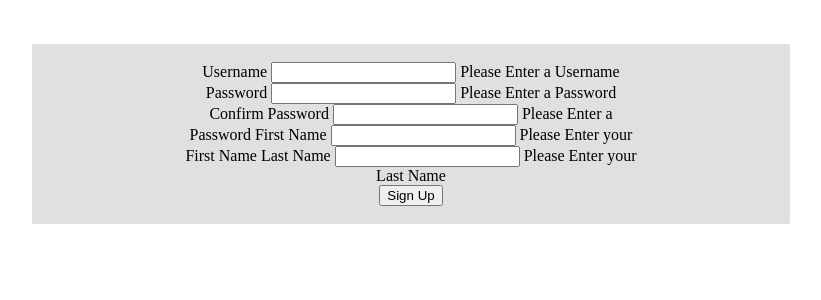
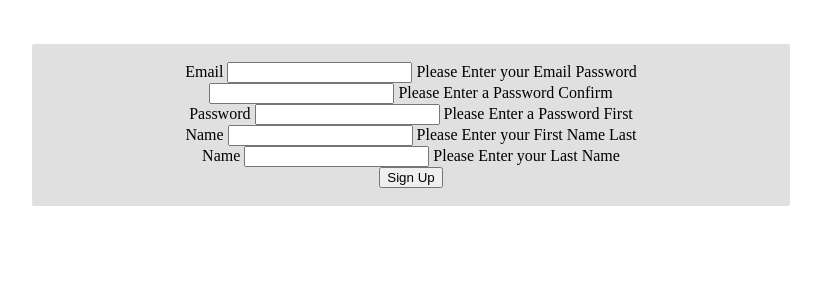
Before and after one commit to Wacky-Wozniaks/WW-Games, a Java web app: template WW-Games/WebContent/WEB-INF/jsp/signup.jsp in a window 1280 px wide. Shown: the top 300 px of the page, without its empty margins (229-1050 px from the left). Run offline with Tomcat 11, a stand-in JSP engine, Linux system fonts and the light colour scheme; the template is opened without the code that fills it, so the values that code supplies are empty; some libraries are stand-ins or nearby versions.

Commit message:
Signup page says email instead of username

```diff
--- a/WW-Games/WebContent/WEB-INF/jsp/signup.jsp
+++ b/WW-Games/WebContent/WEB-INF/jsp/signup.jsp
@@ -9,9 +9,9 @@
 	<div class="text-container">
 		<br>
 		<form action="SignupServlet" method="post">
-			<label>Username
-				<input type="text" name="un" id="username" placeholder="" aria-describedby="Enter Your Username" required >
-				<span class="form-error">Please Enter a Username</span>
+			<label>Email
+				<input type="text" name="un" id="username" placeholder="" aria-describedby="Enter Your Email" required >
+				<span class="form-error">Please Enter your Email</span>
 			</label>
 			<label>Password
 				<input type="password" name="pw" id="password" placeholder="" aria-describedby="Enter Your Password" required >
```
